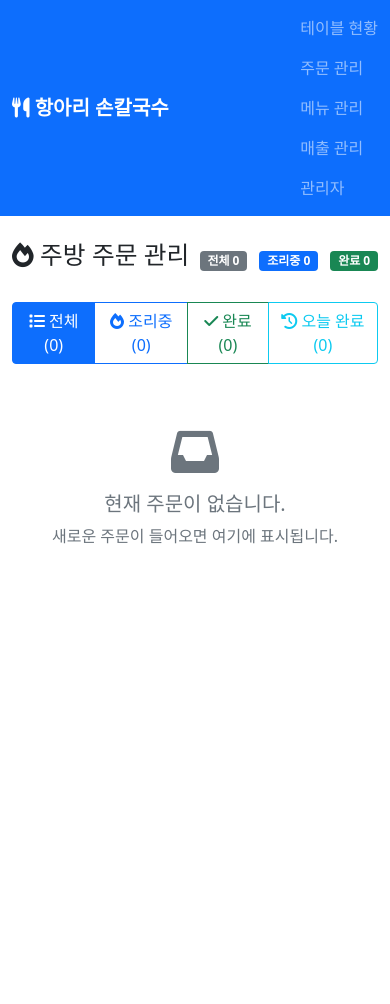
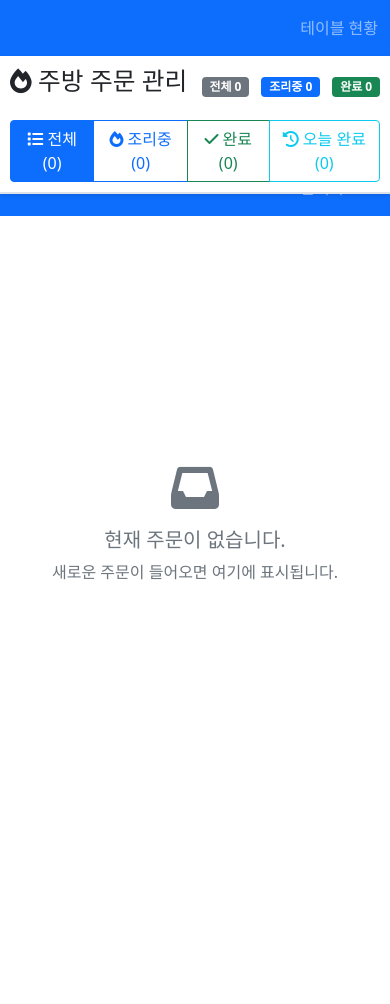
Before and after one commit to therapeuti/tableorder, a Django app: page /orders/ in a window 390 px wide. Before the commit the page ends 544 px from the top, so only its background shows below. Run offline with Django 5.2, Linux system fonts and the light colour scheme; data that the repository does not hold is empty; parts of the project's set-up code (start-up, migrations or seed data) failed here and were passed over.

Commit message:
주문관리페이지 알림 기능 추가 및 새로고침 수정

```diff
--- a/templates/orders/list.html
+++ b/templates/orders/list.html
@@ -3,7 +3,66 @@
 {% block title %}주방 주문 관리 - 한가리 식당{% endblock %}
 
 {% block content %}
-<div class="d-flex justify-content-between align-items-center mb-4">
+<style>
+/* 고정 헤더 스타일 */
+.fixed-header {
+    position: fixed;
+    top: 56px; /* navbar 높이만큼 */
+    left: 0;
+    right: 0;
+    background: white;
+    z-index: 1000;
+    border-bottom: 2px solid #dee2e6;
+    padding: 15px;
+    box-shadow: 0 2px 4px rgba(0,0,0,0.1);
+}
+
+/* 주문 내역 영역 */
+.orders-content {
+    margin-top: 180px; /* 헤더 높이만큼 여백 */
+    height: calc(100vh - 236px); /* 전체 높이에서 헤더 영역 제외 */
+    overflow-y: auto;
+}
+
+/* 새 주문 알림 */
+.new-order-alert {
+    background: linear-gradient(45deg, #28a745, #20c997);
+    color: white;
+    padding: 10px 15px;
+    border-radius: 8px;
+    margin: 10px 0;
+    animation: pulse 2s infinite;
+    display: none;
+}
+
+@keyframes pulse {
+    0% { transform: scale(1); }
+    50% { transform: scale(1.05); }
+    100% { transform: scale(1); }
+}
+
+/* 모바일 대응 */
+@media (max-width: 768px) {
+    .fixed-header {
+        top: 56px;
+        padding: 10px;
+    }
+    .orders-content {
+        margin-top: 200px;
+        height: calc(100vh - 256px);
+    }
+}
+</style>
+
+<!-- 고정 헤더 영역 -->
+<div class="fixed-header">
+    <!-- 새 주문 알림 -->
+    <div id="newOrderAlert" class="new-order-alert">
+        <i class="fas fa-bell"></i> <strong>새 주문이 들어왔습니다!</strong>
+        <button type="button" class="btn btn-sm btn-light ms-2" onclick="hideNewOrderAlert()">확인</button>
+    </div>
+
+    <div class="d-flex justify-content-between align-items-center mb-3">
         <h2><i class="fas fa-fire"></i> 주방 주문 관리</h2>
         <div>
             <span class="badge bg-secondary me-2">전체 {{ total_count }}</span>
@@ -13,7 +72,6 @@
     </div>
 
     <!-- 상태 필터 -->
-<div class="mb-3">
     <div class="btn-group" role="group">
         <a href="?status=all" class="btn {% if status_filter == 'all' %}btn-primary{% else %}btn-outline-primary{% endif %}">
             <i class="fas fa-list"></i> 전체 ({{ total_count }})
@@ -30,6 +88,9 @@
     </div>
 </div>
 
+<!-- 주문 내역 영역 (스크롤 가능) -->
+<div class="orders-content">
+    <div class="container-fluid">
         <div class="row">
             <div class="col-12">
         {% for order in orders %}
@@ -95,6 +156,8 @@
             <p class="text-muted">새로운 주문이 들어오면 여기에 표시됩니다.</p>
         </div>
         {% endfor %}
+            </div>
+        </div>
     </div>
 </div>
 {% endblock %}
@@ -180,14 +243,14 @@ function updateKitchenStatus() {
             // 카운트 업데이트
             updateCounts(data.cooking_count, data.ready_count, data.total_count);
 
-            // 새 주문 감지 시 페이지 전체 새로고침
+            // 새 주문 감지 시 헤더에 알림 표시
             if (data.total_count > previousOrderCount) {
-                console.log('New orders detected, refreshing page...');
+                console.log('New orders detected, showing alert...');
                 showNewOrderAlert();
-                // 3초 후 페이지 새로고침
+                // 10초 후 페이지 새로고침 (사용자가 알림을 볼 시간 제공)
                 setTimeout(() => {
                     window.location.reload();
-                }, 3000);
+                }, 10000);
                 return; // 새로고침 예정이므로 더 이상 진행하지 않음
             }
 
@@ -225,24 +288,23 @@ function updateCounts(cooking, ready, total) {
     });
 }
 
+function hideNewOrderAlert() {
+    const alertElement = document.getElementById('newOrderAlert');
+    if (alertElement) {
+        alertElement.style.display = 'none';
+    }
+}
+
 function showNewOrderAlert() {
-    // 새 주문 알림 표시
-    const alert = document.createElement('div');
-    alert.className = 'alert alert-success alert-dismissible fade show position-fixed';
-    alert.style.cssText = 'top: 20px; right: 20px; z-index: 9999; min-width: 300px;';
-    alert.innerHTML = `
-        <i class="fas fa-bell"></i> <strong>새 주문이 들어왔습니다!</strong>
-        <button type="button" class="btn-close" data-bs-dismiss="alert"></button>
-    `;
+    const alertElement = document.getElementById('newOrderAlert');
+    if (alertElement) {
+        alertElement.style.display = 'block';
 
-    document.body.appendChild(alert);
-
-    // 5초 후 자동 사라짐
+        // 5초 후 자동 숨김
         setTimeout(() => {
-        if (alert.parentNode) {
-            alert.remove();
+            hideNewOrderAlert();
+        }, 5000);
     }
-    }, 5000);
 }
 </script>
 {% endblock %}
```
Lines whose indentation alone changed are shown as unchanged.
